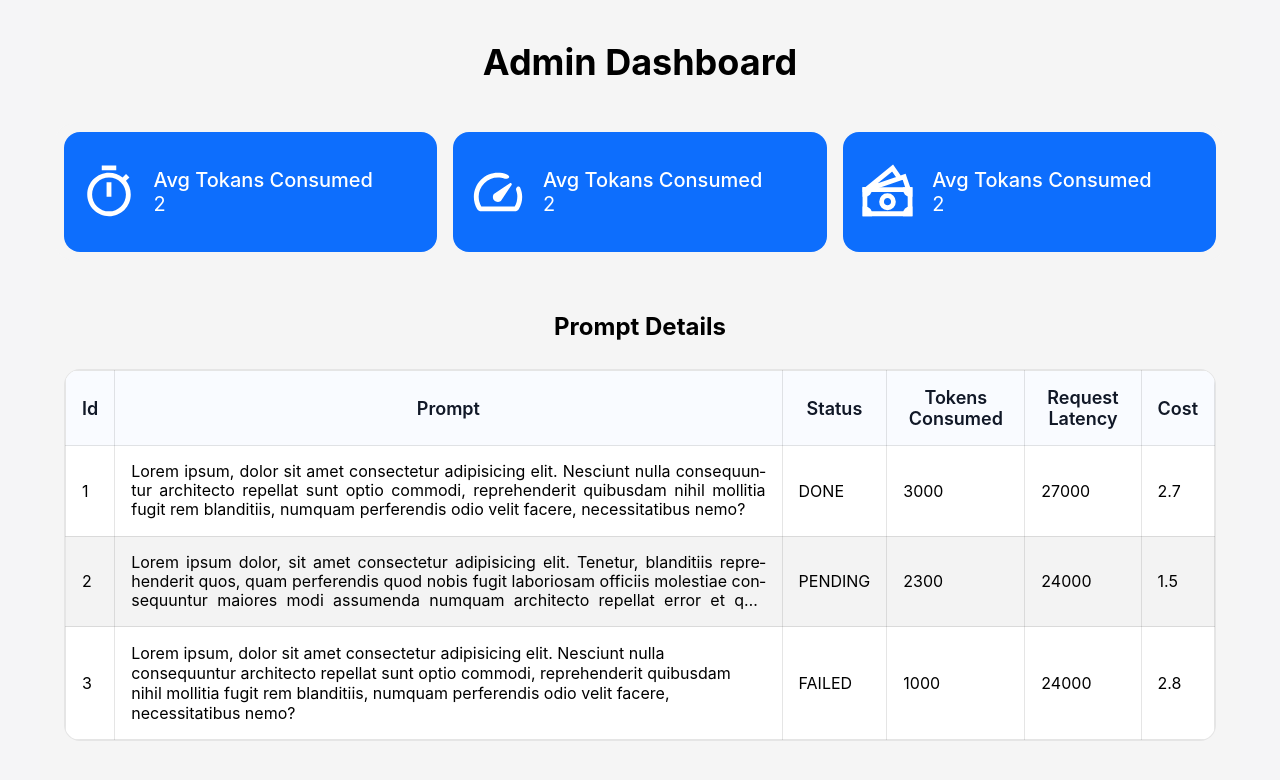
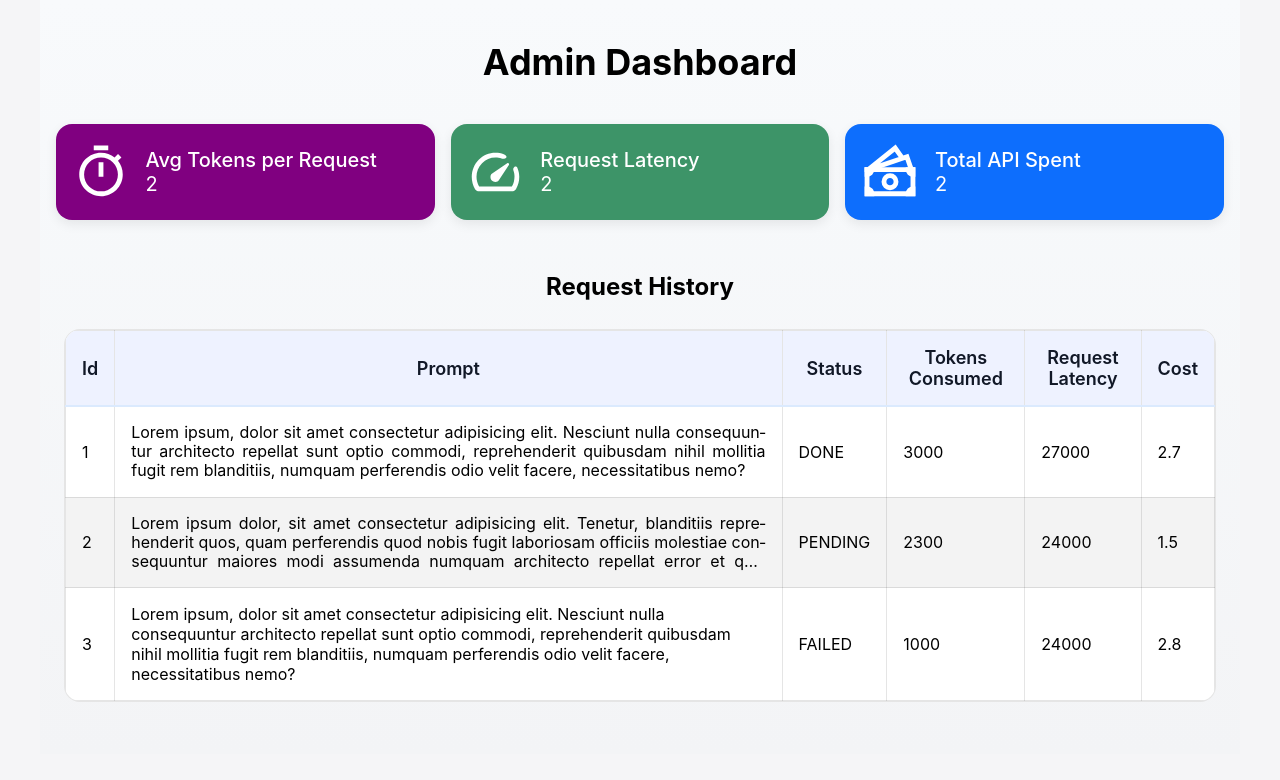
Before and after one commit to MananBagadi100/Robo-frontend, a React app: page /admin in a window 1280 px wide. Shown: the top 780 px of the page. Built offline with nearby package versions, Linux system fonts and the light colour scheme; no server answers; the HTML template or start-up script is replaced by a standard one.

Commit message:
Added few minor UI changes for more good look

```diff
--- a/src/Admin.css
+++ b/src/Admin.css
@@ -3,8 +3,9 @@
     flex-direction: column;
     width: 100%;
     padding: 24px 16px;
-    background-color: whitesmoke;
+    /* background-color: whitesmoke; */
     box-sizing: border-box;
+    background: linear-gradient(to bottom,#f8fafc 0%,#f3f4f6 100%);
 }
 
 .admin-page-heading-section {
@@ -25,20 +26,31 @@
     display: flex;
     flex-direction: column;
     width: 100%;
-    padding: 8px;
     gap: 16px;
     border-radius: 16px;
     box-sizing: border-box;
+}
+
+.admin-page-metrics-box:nth-of-type(1) {
+    background-color: purple;
+}
+
+.admin-page-metrics-box:nth-of-type(2) {
+    background-color: rgb(61, 148, 104);
+}
+
+.admin-page-metrics-box:nth-of-type(3) {
+    background-color: #0d6efd;
 }
 
 .admin-page-metrics-box {
     display: flex;
     flex-direction: row;
     width: 100%;
-    background-color: #0d6efd;
     border-radius: 16px;
     padding: 12px 16px;
     align-items: center;
+    box-shadow: 0 4px 12px rgba(0, 0, 0, 0.08);
     box-sizing: border-box;
 }
 
@@ -108,11 +120,17 @@
     .admin-page-metrics-section {
         flex-direction: row;
         margin-bottom: 24px;
-        background-color: inherit;
+        justify-content: space-between;
     }
 
     .admin-page-metrics-box {
         padding: 24px 16px;
+        transition-duration: 0.2s;
+    }
+
+    .admin-page-metrics-box:hover {
+        transform: translateY(-2px);
+        box-shadow: 0 8px 20px rgba(0, 0, 0, 0.12);
     }
 
     .admin-page-metrics-details-area {
@@ -152,7 +170,6 @@
     .admin-prompt-details-table {
         border-collapse: collapse;
         border-radius: 16px;
-        padding: 8px;
     }
      th , td {
         padding: 16px;
@@ -163,15 +180,19 @@
         background-color: rgb(243, 243, 243);
     }
 
-    /* tr:nth-of-type(n+2) {
-        background-color: rgb(149, 67, 67);
-    } */
+    thead th {
+        position: sticky;
+        top: 0;
+        z-index: 1;
+    }
 
     th {
         font-size: 18px;
         font-weight: 600;
-        background-color: #f9fbff;
+        /* background-color: #f9fbff; */
         color: #111827;
+        background-color: #eef2ff; /* soft blue/gray */
+        border-bottom: 2px solid #dbeafe;
     }
 
     .table-prompt-column{
--- a/src/Admin.jsx
+++ b/src/Admin.jsx
@@ -14,21 +14,21 @@ const Admin = () => {
                     <div className="admin-page-metrics-box">
                         <img src={StopWatch} alt="Not Found" className="admin-page-metrics-image" />
                         <div className="admin-page-metrics-details-area">
-                            <span className="admin-page-metrics-title">Avg Tokans Consumed</span>
+                            <span className="admin-page-metrics-title">Avg Tokens per Request</span>
                             <span className="admin-page-metrics-value">2</span>
                         </div>
                     </div>
                     <div className="admin-page-metrics-box">
                         <img src={SpeedIcon} alt="Not Found" className="admin-page-metrics-image" />
                         <div className="admin-page-metrics-details-area">
-                            <span className="admin-page-metrics-title">Avg Tokans Consumed</span>
+                            <span className="admin-page-metrics-title">Request Latency</span>
                             <span className="admin-page-metrics-value">2</span>
                         </div>
                     </div>
                     <div className="admin-page-metrics-box">
                         <img src={MoneyIcon} alt="Not Found" className="admin-page-metrics-image" />
                         <div className="admin-page-metrics-details-area">
-                            <span className="admin-page-metrics-title">Avg Tokans Consumed</span>
+                            <span className="admin-page-metrics-title">Total API Spent</span>
                             <span className="admin-page-metrics-value">2</span>
                         </div>
                     </div>
@@ -36,7 +36,7 @@ const Admin = () => {
 
                 <section className="admin-page-prompt-details-section">
                     <h2 className="admin-page-prompt-details-heading">
-                        Prompt Details
+                        Request History
                     </h2>
 
                     {/* For Mobile only */}
```
